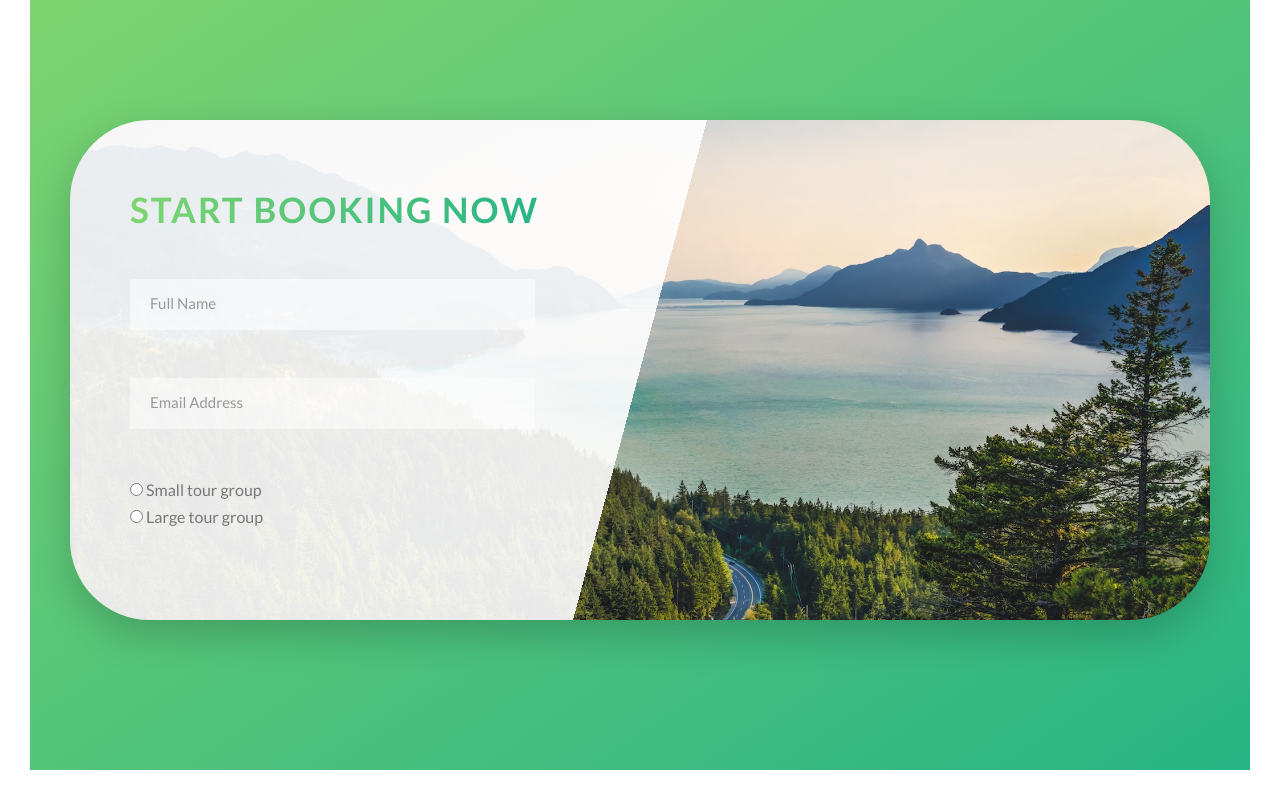
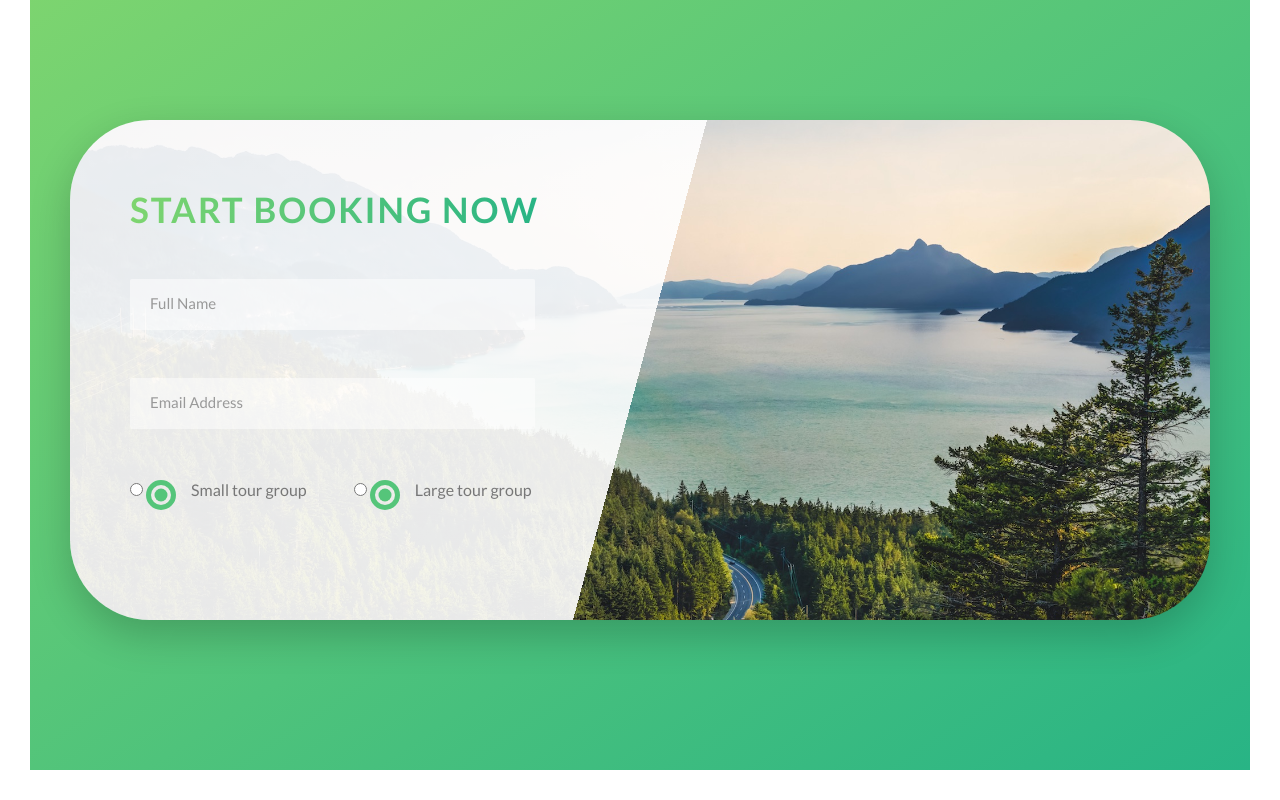
Before and after one commit to rossdalyNCI/outdoorsSite, a website: page index.html in a window 1280 px wide. Shown: the part 4540-5340 px from the top of the page. Drawn offline with Linux system fonts and the light colour scheme.

Commit message:
styled radio buttons

```diff
--- a/index.html
+++ b/index.html
@@ -290,15 +290,21 @@
                                     <label for="email" class="form__label">Email Address</label> <!-- 'label for' & 'id' connected -->
                                 </div>
 
-                                <div class="form-group">
+                                <div class="form__group">
                                     <div class="form__radio-group">
                                         <input type="radio" class="form__radio-input" id="small" name="size">
-                                        <label for="small" class="form__radio-label">Small tour group</label>
+                                        <label for="small" class="form__radio-label">
+                                            <span class="form__radio-button"></span>
+                                            Small tour group
+                                        </label>
                                     </div>
 
                                     <div class="form__radio-group">
                                         <input type="radio" class="form__radio-input" id="large" name="size">
-                                        <label for="large" class="form__radio-label">Large tour group</label>
+                                        <label for="large" class="form__radio-label">
+                                            <span class="form__radio-button"></span>
+                                            Large tour group
+                                        </label>
                                     </div>
                                 </div>
                             </form>
--- a/sass/abstracts/_variables.scss
+++ b/sass/abstracts/_variables.scss
@@ -16,6 +16,7 @@ $color-grey-dark-2: #999;
 $color-white: #fff;
 $color-black: #000;
 
+
 // FONT
 $default-font-size: 1.6rem;
 
--- a/sass/components/_form.scss
+++ b/sass/components/_form.scss
@@ -44,4 +44,40 @@
         visibility: hidden;
         transform: translateY(-4rem);
     }
+
+    &__radio-group {
+        width: 49%;
+        display: inline-block; //displayed side by side
+    }
+
+    &__radio-label {
+        font-size: $default-font-size;
+        cursor: pointer;
+        position: relative;
+        padding-left: 4.5rem;
+    }
+
+    &__radio-button {
+        height: 3rem;
+        width: 3rem;
+        border: 5px solid $color-primary;
+        border-radius: 50%;
+        display: inline-block; //elements above only work if display is given a block or inline block value
+        position: absolute;
+        left: 0;
+        top: 0;
+
+        &::after {
+            content: "";
+            display: block;
+            height: 1.3rem;
+            width: 1.3rem;
+            border-radius: 50%;
+            position: absolute;
+            top: 50%;
+            left: 50%;
+            transform: translate(-50%, -50%);
+            background-color: $color-primary;
+        }
+    }
 }
```
Also changed, not shown: css/style.css.
